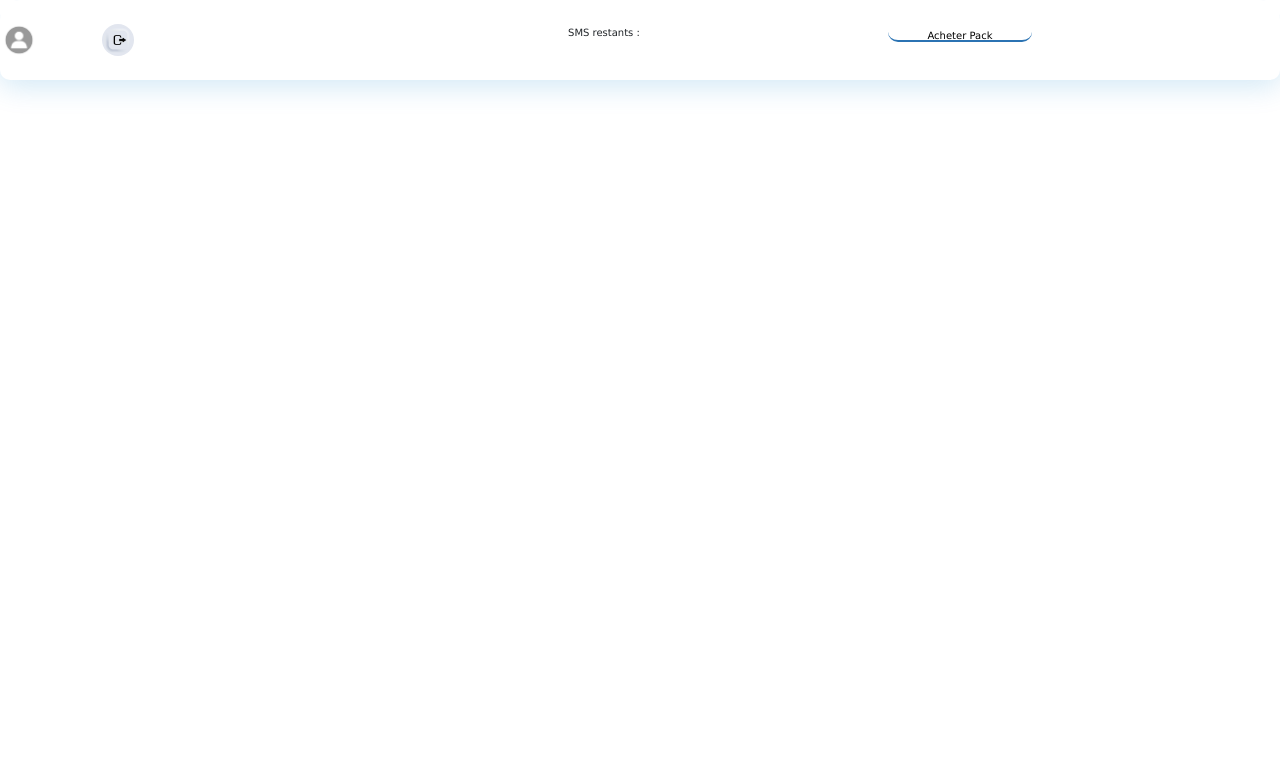
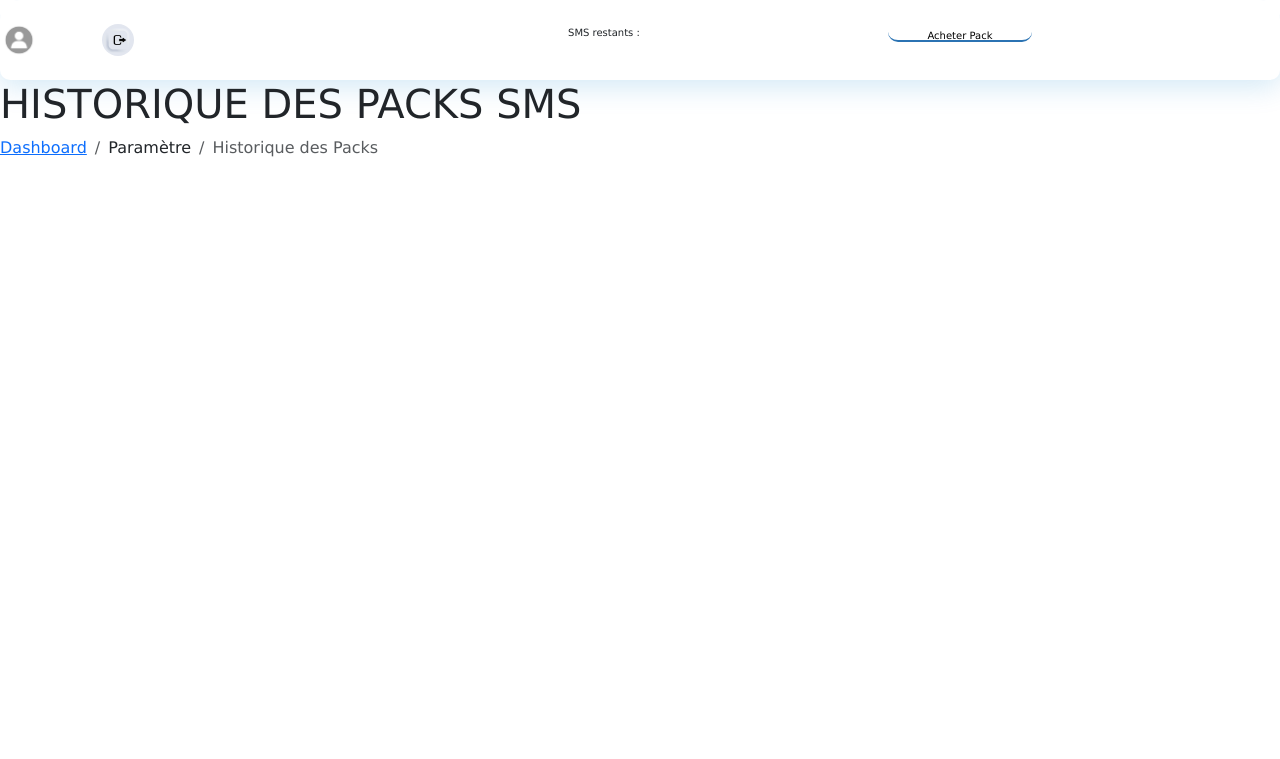
Before and after one commit to cloudsteroids/API_SMS, a PHP site: page /Contenu/sous-contenu/parametres/story_pack.php in a window 1280 px wide. Shown: the top 759 px of the page. Run offline with PHP 8.4, Linux system fonts and the light colour scheme.

Commit message:
Update story_pack.php
Ajustement de la page Historique des packs

```diff
--- a/Contenu/sous-contenu/parametres/story_pack.php
+++ b/Contenu/sous-contenu/parametres/story_pack.php
@@ -16,7 +16,17 @@
     <?php
         include('../../nav/nav_horizontal.php');
     ?>
-        <div class="contain">
+        <div class="containn" id="containn">
+            <div class="pagetitle">
+                <h1>HISTORIQUE DES PACKS SMS</h1>
+                <nav>
+                    <ol class="breadcrumb">
+                        <li class="breadcrumb-item"><a href="../dashboard.php">Dashboard</a></li>
+                        <li class="breadcrumb-item">Paramètre</li>
+                        <li class="breadcrumb-item active">Historique des Packs</li>
+                    </ol>
+                </nav>
+            </div><!-- End Page Title -->
 
 
 
```
